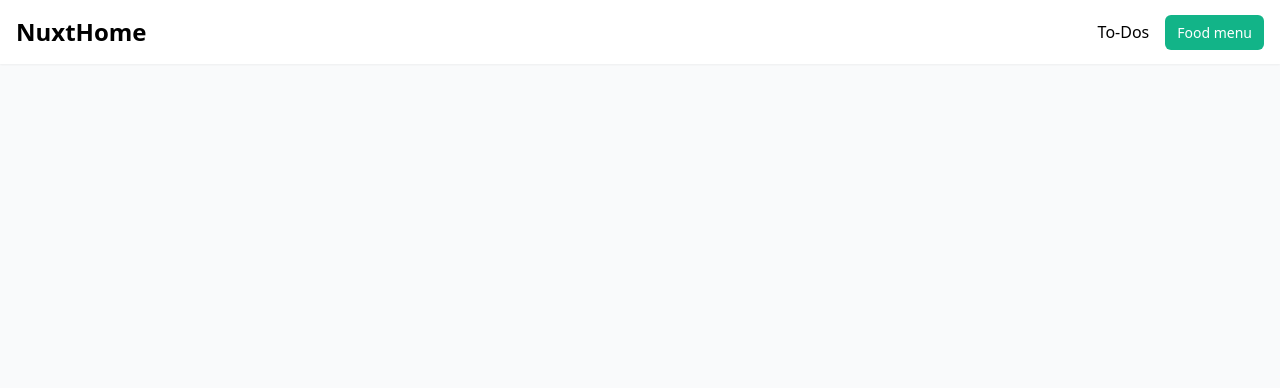
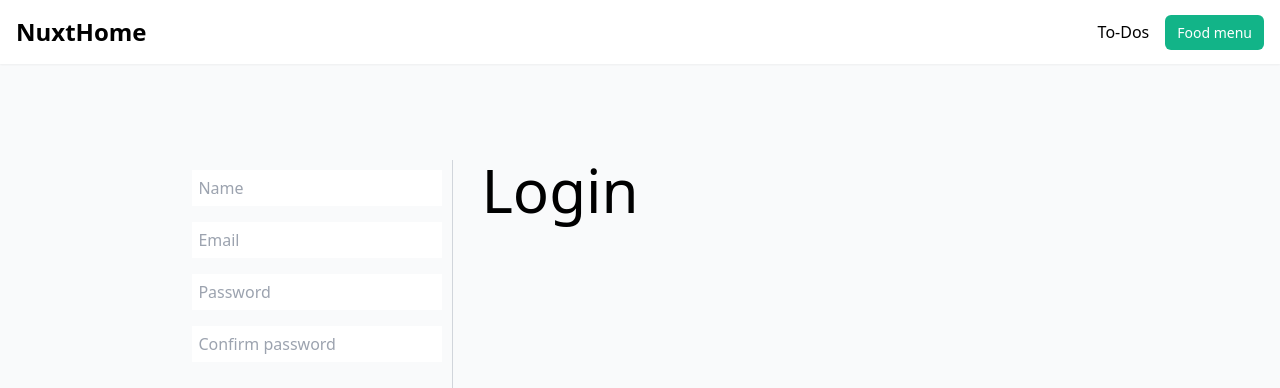
Before and after one commit to WilliamBostrom/Nuxt-vue, a Nuxt app: page /login in a window 1280 px wide. Shown: the top 388 px of the page. Built offline with nearby package versions, Linux system fonts and the light colour scheme.

Commit message:
start register/login

```diff
--- a/assets/css/tailwind.css
+++ b/assets/css/tailwind.css
@@ -13,4 +13,9 @@ body {
   .card {
     @apply p-3 rounded-md bg-white shadow-md h-full mt-3;
   }
+  .default-margin {
+    @apply mx-auto;
+    margin-left: 13vw;
+    margin-right: 13vw;
+  }
 }
--- /dev/null
+++ b/components/AuthForm.vue
@@ -0,0 +1,53 @@
+<template>
+  <div class="default-margin mt-[80px]">
+    <div class="flex flex-row">
+      <div class="bg-gray-50 mr-7">
+        <form
+          class="flex flex-col items-start border-r border-gray-300 w-full form-css"
+          action=""
+        >
+          <input type="text" placeholder="Name" name="name" />
+          <input type="text" placeholder="Email" name="email" />
+          <input type="password" placeholder="Password" name="password" />
+          <input
+            type="password"
+            placeholder="Confirm password"
+            name="password"
+          />
+        </form>
+      </div>
+      <div>
+        <h1 class="text-6xl">{{ isRegistration ? "Register" : "Login" }}</h1>
+      </div>
+    </div>
+  </div>
+</template>
+
+<script lang="ts">
+import { defineComponent } from "vue";
+
+export default defineComponent({
+  props: {
+    isRegistration: {
+      type: Boolean,
+      required: true,
+    },
+  },
+});
+</script>
+
+<style scoped>
+form {
+  padding: 10px;
+}
+
+.form-css input {
+  width: 250px;
+  margin-bottom: 16px;
+  padding: 6px;
+}
+
+.form-css input:last-of-type {
+  margin-bottom: 30px;
+}
+</style>
--- /dev/null
+++ b/pages/login/index.vue
@@ -0,0 +1,13 @@
+<template>
+  <div class="mt-[80px]">
+    <AuthForm :isRegistration="false" />
+  </div>
+</template>
+
+<script setup lang="ts">
+definePageMeta({
+  layout: "default",
+});
+</script>
+
+<style scoped></style>
--- a/pages/menu/index.vue
+++ b/pages/menu/index.vue
@@ -17,8 +17,7 @@ useHead({
   title: "NextMenu",
 });
 
-// Hämtar recepten från din server-API-endpoint
-const { data } = await useFetch<Recipe[]>("api/food/menus"); // Anropar den server-sida API-routen
+const { data } = await useFetch<Recipe[]>("api/food/menus");
 
 const recipes: Recipe[] = data.value || [];
 </script>
--- /dev/null
+++ b/pages/register/index.vue
@@ -0,0 +1,13 @@
+<template>
+  <div class="mt-[80px]">
+    <AuthForm :isRegistration="true" />
+  </div>
+</template>
+
+<script setup lang="ts">
+definePageMeta({
+  layout: "default",
+});
+</script>
+
+<style scoped></style>
```
